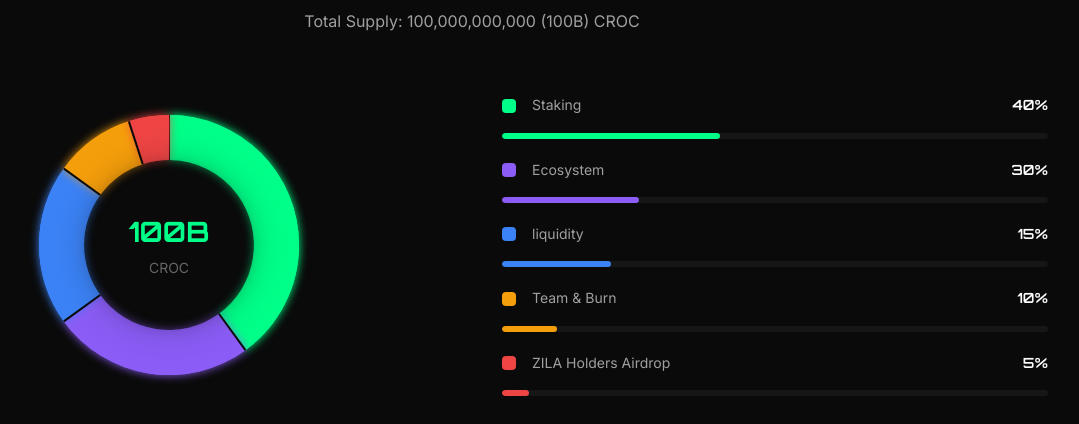
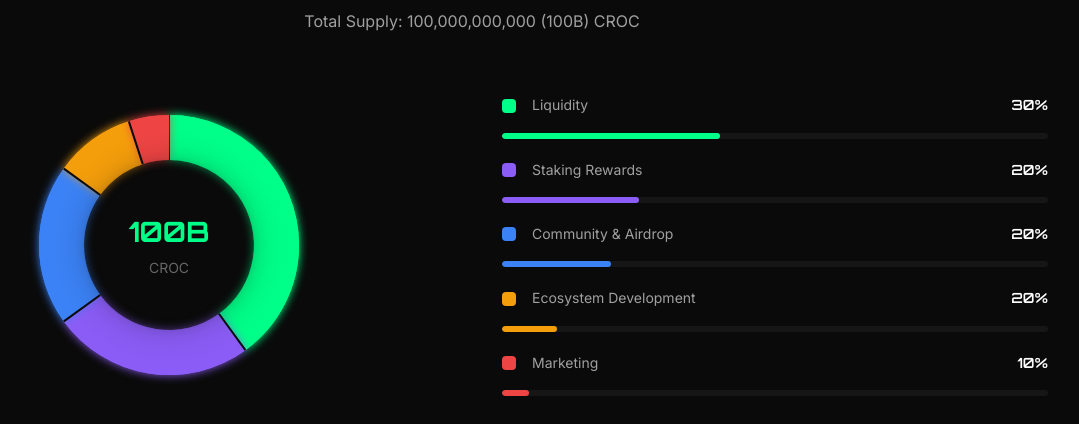
Before and after one commit to crocdefi/croc, a website built with Vite: page index.html in a window 1280 px wide. Shown: the part 2388-2812 px from the top of the page, without its empty margins (168-1247 px from the left). Built offline with nearby package versions, Linux system fonts and the light colour scheme.

Commit message:
Update token distribution details in index.html

```diff
--- a/index.html
+++ b/index.html
@@ -161,40 +161,40 @@
                     <div class="token-item">
                         <div class="token-color" style="background: #00ff88;"></div>
                         <div class="token-info">
-                            <span class="token-name">Staking</span>
-                            <span class="token-percent">40%</span>
+                            <span class="token-name">Liquidity</span>
+                            <span class="token-percent">30%</span>
                         </div>
                         <div class="token-bar"><div class="token-fill" data-width="40" style="background: #00ff88;"></div></div>
                     </div>
                     <div class="token-item">
                         <div class="token-color" style="background: #8b5cf6;"></div>
                         <div class="token-info">
-                            <span class="token-name">Ecosystem</span>
-                            <span class="token-percent">30%</span>
+                            <span class="token-name">Staking Rewards</span>
+                            <span class="token-percent">20%</span>
                         </div>
                         <div class="token-bar"><div class="token-fill" data-width="25" style="background: #8b5cf6;"></div></div>
                     </div>
                     <div class="token-item">
                         <div class="token-color" style="background: #3b82f6;"></div>
                         <div class="token-info">
-                            <span class="token-name">liquidity</span>
-                            <span class="token-percent">15%</span>
+                            <span class="token-name">Community & Airdrop</span>
+                            <span class="token-percent">20%</span>
                         </div>
                         <div class="token-bar"><div class="token-fill" data-width="20" style="background: #3b82f6;"></div></div>
                     </div>
                     <div class="token-item">
                         <div class="token-color" style="background: #f59e0b;"></div>
                         <div class="token-info">
-                            <span class="token-name">Team & Burn </span>
-                            <span class="token-percent">10%</span>
+                            <span class="token-name">Ecosystem Development </span>
+                            <span class="token-percent">20%</span>
                         </div>
                         <div class="token-bar"><div class="token-fill" data-width="10" style="background: #f59e0b;"></div></div>
                     </div>
                     <div class="token-item">
                         <div class="token-color" style="background: #ef4444;"></div>
                         <div class="token-info">
-                            <span class="token-name">ZILA Holders Airdrop</span>
-                            <span class="token-percent">5%</span>
+                            <span class="token-name">Marketing</span>
+                            <span class="token-percent">10%</span>
                         </div>
                         <div class="token-bar"><div class="token-fill" data-width="5" style="background: #ef4444;"></div></div>
                     </div>
```
